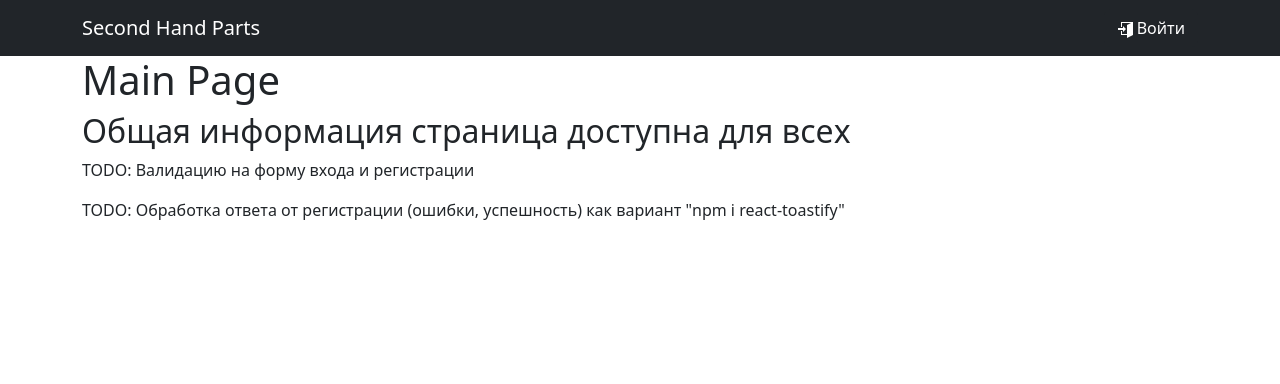
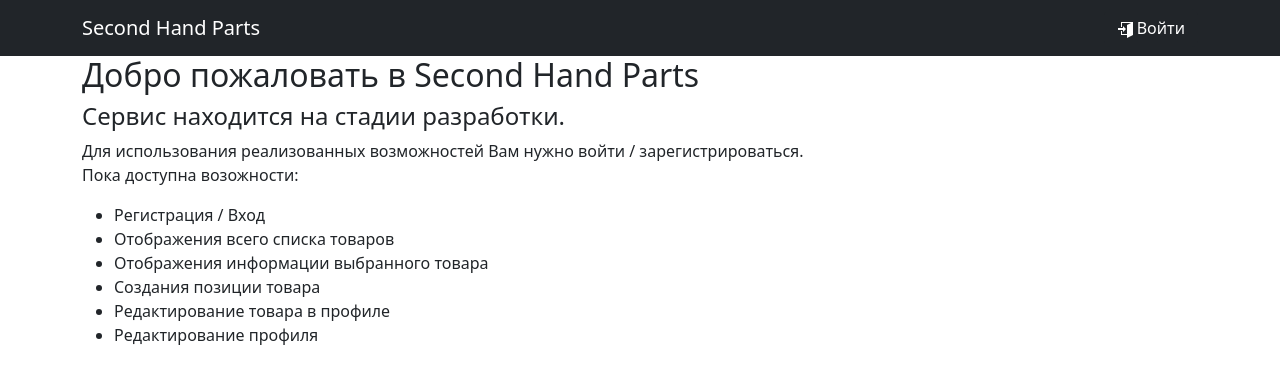
Before and after one commit to Andreyjkov/secondHandParts, a React (Create React App) app: page / in a window 1280 px wide. Shown: the top 384 px of the page. Built offline with nearby package versions, Linux system fonts and the light colour scheme; no server answers.

Commit message:
feat: add text for main

```diff
--- a/src/pages/MainPage.tsx
+++ b/src/pages/MainPage.tsx
@@ -3,13 +3,21 @@ import { ToastContainer } from "react-toastify";
 function MainPage() {
   return (
     <div className="container">
-      <h1>Main Page</h1>
-      <h2>Общая информация страница доступна для всех</h2>
-      <p>TODO: Валидацию на форму входа и регистрации</p>
-      <p>
-        TODO: Обработка ответа от регистрации (ошибки, успешность) как вариант
-        "npm i react-toastify"
-      </p>
+      <h2>Добро пожаловать в Second Hand Parts</h2>
+      <h4>Сервис находится на стадии разработки.</h4>
+      <span>
+        Для использования реализованных возможностей Вам нужно войти /
+        зарегистрироваться.
+      </span>
+      <p>Пока доступна возожности: </p>
+      <ul>
+        <li>Регистрация / Вход</li>
+        <li>Отображения всего списка товаров</li>
+        <li>Отображения информации выбранного товара</li>
+        <li>Создания позиции товара</li>
+        <li>Редактирование товара в профиле</li>
+        <li>Редактирование профиля</li>
+      </ul>
       <ToastContainer />
     </div>
   );
```
